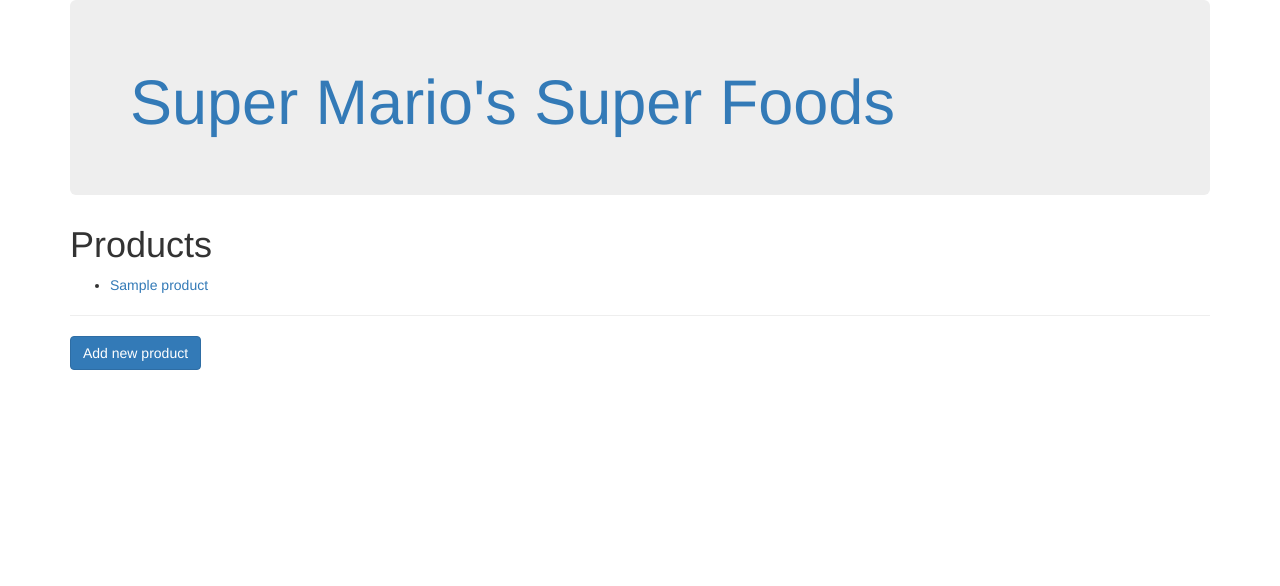
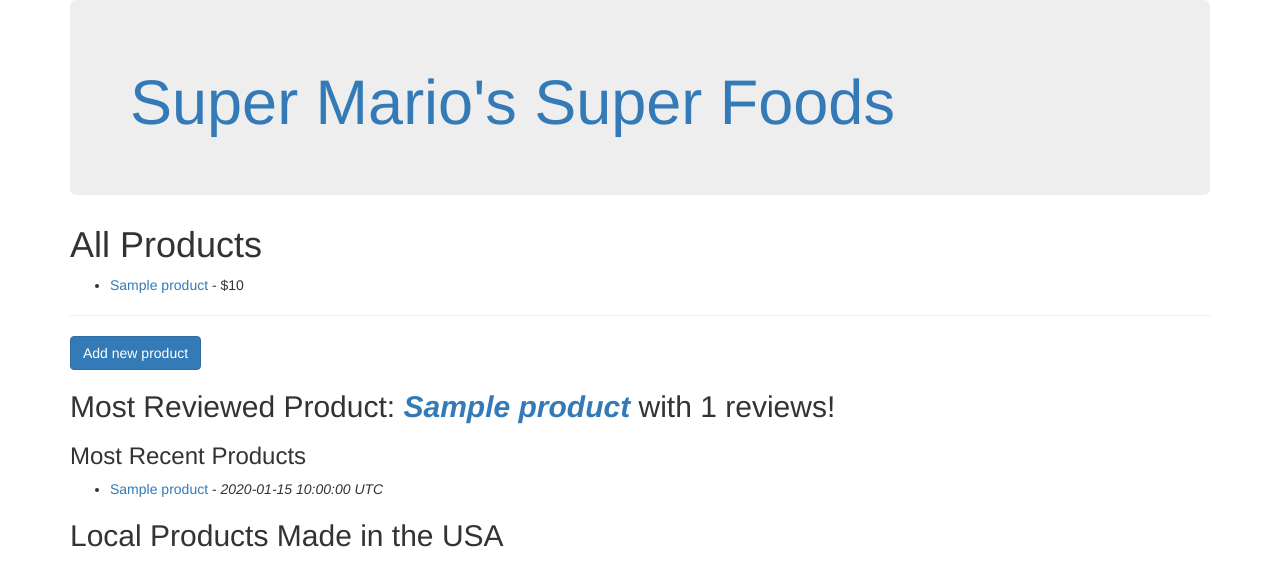
Before and after one commit to catperso/marios-specialty-food-products, a Rails app: page /products in a window 1280 px wide. Shown: the top 586 px of the page. Run offline with Rails 7, Linux system fonts and the light colour scheme; tables that the repository leaves empty hold one stand-in row (values such as "Sample post"); style sheets or scripts are compiled from the project's sources; some libraries are stand-ins or nearby versions.

Commit message:
add scopes for products, display scopes on index

```diff
--- a/app/controllers/products_controller.rb
+++ b/app/controllers/products_controller.rb
@@ -2,6 +2,9 @@
 
   def index
     @products = Product.all
+    @usa = Product.usa
+    @threecent = Product.three_most_recent
+    @popular = Product.most_reviews.first
     render :index
   end
 
--- a/app/models/product.rb
+++ b/app/models/product.rb
@@ -5,6 +5,17 @@
   validates :country_of_origin, presence: true
   before_save(:titleize_name)
 
+  scope :usa, -> { where(country_of_origin: "USA")}
+  scope :three_most_recent, -> { order(created_at: :desc).limit(3) }
+  scope :most_reviews, -> {(
+    select("products.id, products.name, count(reviews.id) as reviews_count")
+    .joins(:reviews)
+    .group("products.id")
+    .order("reviews_count DESC")
+    .limit(1)
+  )}
+
+
   private
     def titleize_name
       self.name = self.name.titleize
--- a/app/views/products/index.html.erb
+++ b/app/views/products/index.html.erb
@@ -1,9 +1,9 @@
-<h1>Products</h1>
+<h1>All Products</h1>
 
 <% if @products.any? %>
   <ul>
     <% @products.each do |product| %>
-      <li><%= link_to product.name, product_path(product) %></li>
+      <li><%= link_to product.name, product_path(product) %> - $<%= product.cost %></li>
     <% end %>
   </ul>
 <% else %>
@@ -11,3 +11,23 @@
 <% end %>
 <hr>
 <%= link_to "Add new product", new_product_path, :class => "btn btn-primary" %>
+<br>
+<h2>Most Reviewed Product: <strong><em><%= link_to @popular.name, product_path(@popular) %></em></strong> with <%= @popular.reviews.length %> reviews!</h2>
+
+<h3>Most Recent Products</h3>
+<% if @threecent.any? %>
+  <ul>
+    <% @threecent.each do |product| %>
+      <li><%= link_to product.name, product_path(product) %> - <em><%= product.created_at %></em></li>
+    <% end %>
+  </ul>
+<% end %>
+
+<h2>Local Products Made in the USA</h2>
+<% if @usa.any? %>
+  <ul>
+    <% @usa.each do |product| %>
+      <li><%= link_to product.name, product_path(product) %></li>
+    <% end %>
+  </ul>
+<% end %>
```
